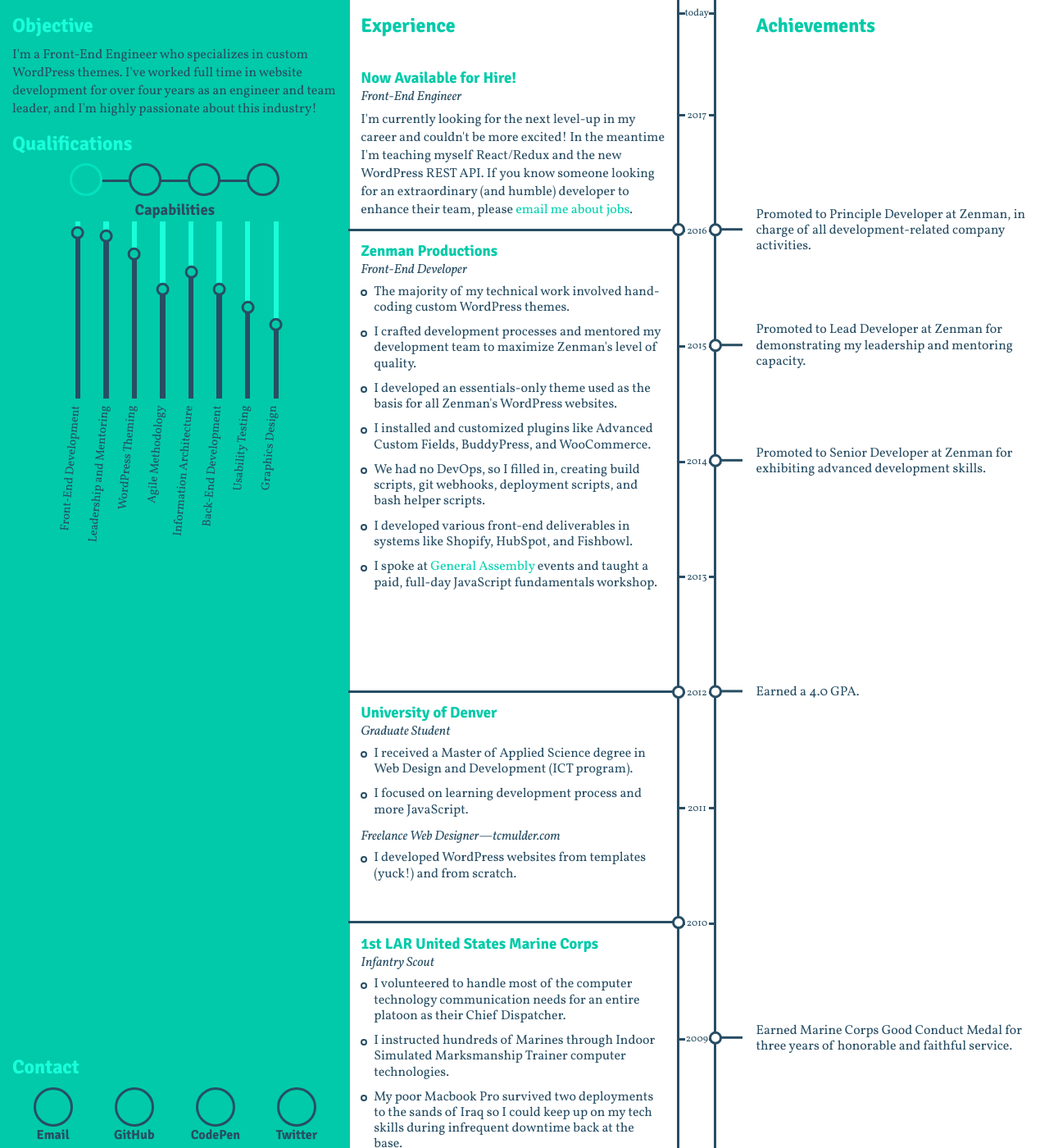
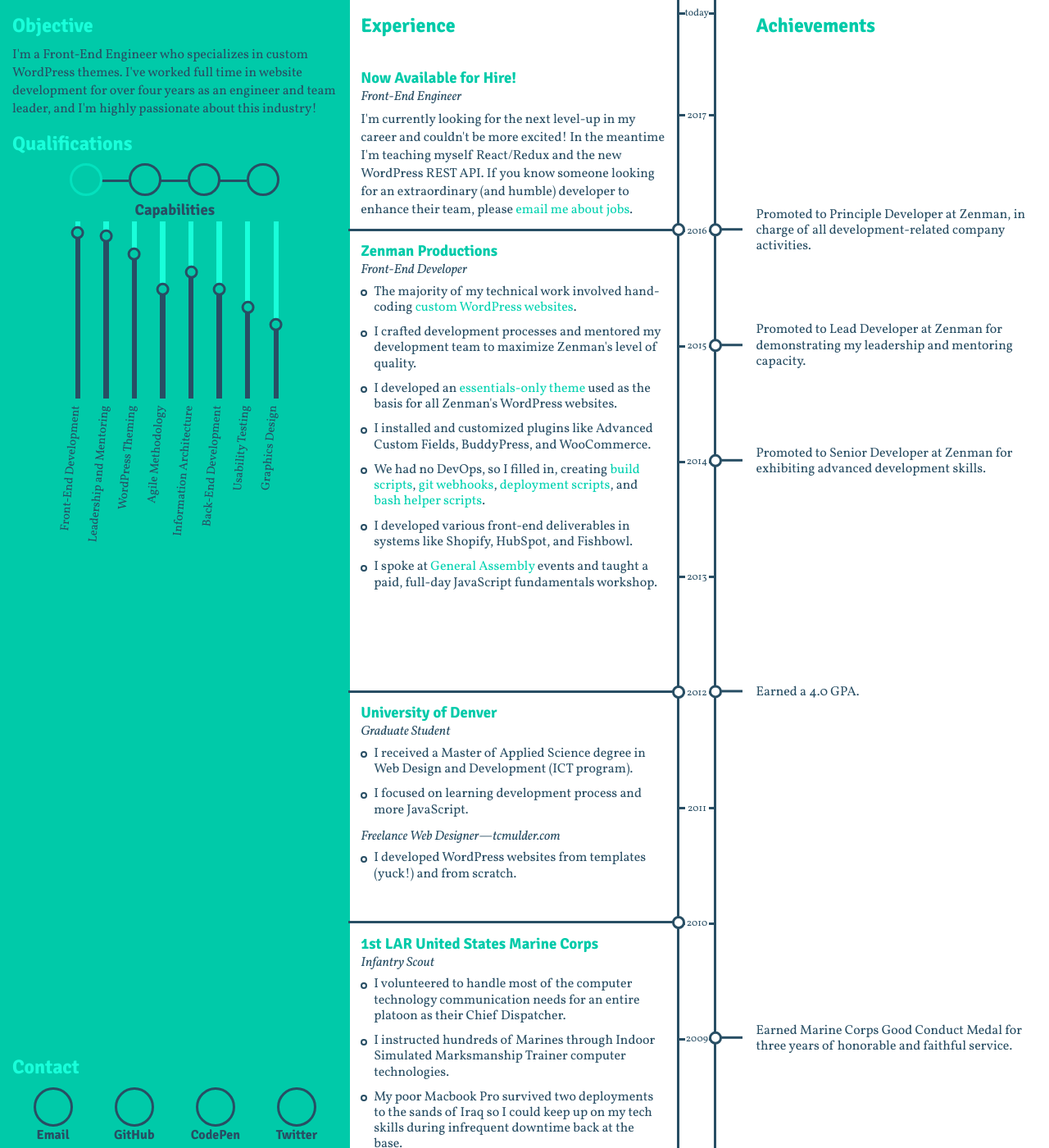
Before and after one commit to tcmulder/tcmulder.github.io, a Jekyll site: the page built from index.html, in a window 1280 px wide and 1400 px high. Shown: the whole window at 82% size. Built offline with Jekyll 4.4.1, drawn with Linux system fonts in a browser that asks for light colours; some of the changed text lies outside the part shown.

Commit message:
Add portfolio

```diff
--- a/_includes/footer.html
+++ b/_includes/footer.html
@@ -4,7 +4,7 @@
 <footer class="main-foot">
     <div class="main-foot__inner">
         <div class="main-foot__text">
-            <a href="/pdf/tomas-mulder-resume.pdf" class="main-foot__print" target="_blank">Printable PDF</a>
+            <a href="/pdf/tomas-mulder-resume.pdf" class="main-foot__print" target="_blank">Printable Resume</a>
             <span class="main-foot__copy">&copy; 2016 Tomas Mulder</span>
             <a href="/credits.html" class="main-foot__creds">Credits</a>
         </div>
--- a/_includes/modules/timeline/exp.html
+++ b/_includes/modules/timeline/exp.html
@@ -19,13 +19,13 @@
         <h3>Zenman Productions</h3>
         <h4>Front-End Developer</h4>
         <ul>
-            <li>The majority of my technical work involved hand-coding custom WordPress themes.</li>
+            <li>The majority of my technical work involved hand-coding <a href="portfolio">custom WordPress websites</a>.</li>
             <li>I crafted development processes and mentored my development team to maximize Zenman's level of quality.</li>
-            <li>I developed an essentials-only theme used as the basis for all Zenman's WordPress websites.</li>
+            <li>I developed an <a href="https://github.com/zenman/zemplate" target="_blank">essentials-only theme</a> used as the basis for all Zenman's WordPress websites.</li>
             <li>I installed and customized plugins like Advanced Custom Fields, BuddyPress, and WooCommerce.</li>
-            <li>We had no DevOps, so I filled in, creating build scripts, git webhooks, deployment scripts, and bash helper scripts.</li>
+            <li>We had no DevOps, so I filled in, creating <a href="https://github.com/tcmulder/zen-build" target="_blank">build scripts</a>, <a href="https://github.com/tcmulder/zen-hooks" target="_blank">git webhooks</a>, <a href="https://github.com/tcmulder/bash-deploy" target="_blank">deployment scripts</a>, and <a href="https://github.com/tcmulder/bash-create-project" target="_blank">bash helper scripts</a>.</li>
             <li>I developed various front-end deliverables in systems like Shopify, HubSpot,  and Fishbowl.</li>
-            <li>I spoke at <a href="https://generalassemb.ly/" target="_blank">General Assembly</a> events and taught a paid, full-day JavaScript fundamentals workshop.</li>
+            <li>I spoke at <a href="https://generalassemb.ly/instructors/tomas-mulder/8188" target="_blank">General Assembly</a> events and taught a paid, full-day JavaScript fundamentals workshop.</li>
         </ul>
     </div>
 
--- a/_sass/base/_global-classes.scss
+++ b/_sass/base/_global-classes.scss
@@ -4,3 +4,8 @@
 .print-version {
     display: none;
 }
+.title {
+    &--tight-bottom {
+        margin-bottom: 0;
+    }
+}
--- a/_sass/base/_links.scss
+++ b/_sass/base/_links.scss
@@ -8,9 +8,15 @@
     color: $color-1-light;
     text-decoration: none;
     transition: color 300ms;
+    h1, h2, h3, h4, h5, h6 {
+        transition: color 300ms;
+    }
     &:active,
     &:hover {
         color: $color-2-light;
         outline: 0;
+        h1, h2, h3, h4, h5, h6 {
+            color: $color-2-light;
+        }
     }
 }
```
Also changed, not shown: _sass/layout/_basic-col.scss (+42 -1 lines), portfolio.html (added, +45 -0 lines), css/styles.css, 1 other file.
